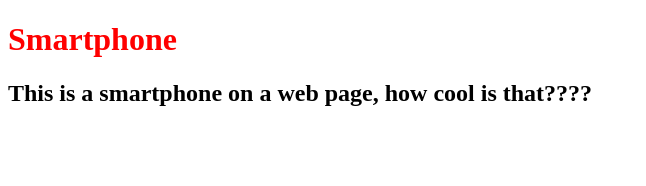
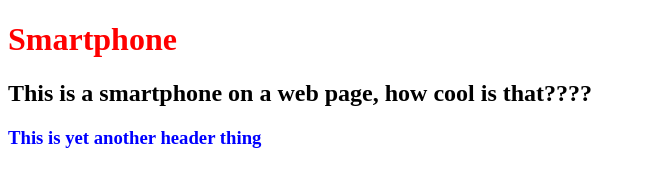
Before and after one commit to dougrosman/webdev1-fa20, a plain HTML site: page smartphone/index.html in a window 1280 px wide. Shown: the whole page, without its empty margins (0-646 px from the left). Drawn offline with Linux system fonts and the light colour scheme.

Commit message:
Add an h3

```diff
--- a/smartphone/index.html
+++ b/smartphone/index.html
@@ -9,6 +9,7 @@
 <body>
   <h1>Smartphone</h1>
   <h2>This is a smartphone on a web page, how cool is that????</h2>
+  <h3>This is yet another header thing</h3>
 
 </body>
 </html>
--- a/smartphone/style.css
+++ b/smartphone/style.css
@@ -1,3 +1,7 @@
 h1 {
   color: red;
 }
+
+h3 {
+  color: blue;
+}
```
